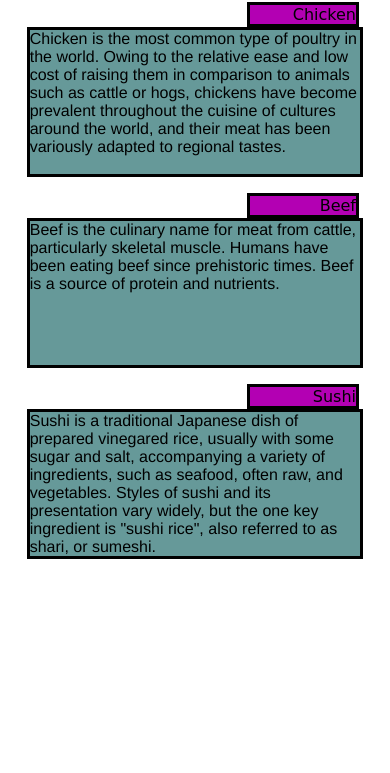
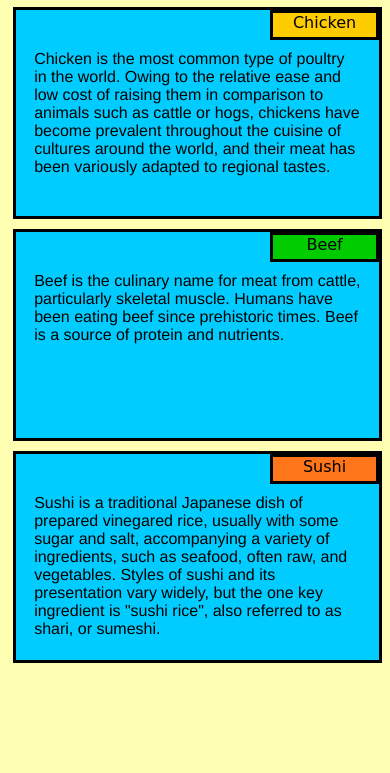
Before and after one commit to heisenberg-ayush/heisenberg-ayush.github.io, a plain HTML site: page index.html in a window 390 px wide. Shown: the part 71-844 px from the top of the page. Drawn offline with Linux system fonts and the light colour scheme.

Commit message:
Responsive style Done

```diff
--- /dev/null
+++ b/css/stylesheet.css
@@ -0,0 +1,200 @@
+/**************** Base styles ****************/
+		*{
+			box-sizing: border-box;
+			background-color: #ffffb3;
+		}
+		h1{
+			margin-bottom: 15px;
+			text-align: center;
+		}
+		p{
+			position: relative;		background-color: #00ccff;
+			font-family: Helvetica;
+			color: black;
+			width: 90%;
+			height: 150px;
+			margin-top: auto;
+			margin-right: auto;
+			margin-left: auto;
+			overflow: hidden;
+		}
+		section{
+			text-align: left;
+			border: 3px solid black;
+			background-color: #00ccff;
+			margin-bottom: 5px;
+			margin-left: 5px;
+			margin-top: 5px;
+		}
+		.chicken{
+			border: 3px solid black;
+			position: relative;
+			background-color: #ffcc00;
+			font-family: cursive;
+			color: black;
+			width: 30%;
+			height: 30px;
+			text-align: center;
+			margin-top: auto;
+			margin-bottom: 10px;
+			margin-left: auto;
+		}
+		.shushi{
+			border: 3px solid black;
+			position: relative;
+			background-color: #ff751a;
+			font-family: cursive;
+			color: black;
+			width: 30%;
+			height: 30px;
+			text-align: center;
+			margin-top: auto;
+			margin-bottom: 10px;
+			margin-left: auto;
+		}
+		.beef{
+			border: 3px solid black;
+			position: relative;
+			background-color: #00cc00;
+			font-family: cursive;
+			color: black;
+			width: 30%;
+			height: 30px;
+			text-align: center;
+			margin-top: auto;
+			margin-bottom: 10px;
+			margin-left: auto;
+		}
+		/* Simple Responsive Framework. */
+		.row{
+			width: 100%;
+		}
+		/********** Large devices only **********/
+		@media (min-width: 992px){
+			.col-lg-1, .col-lg-2, .col-lg-3, .col-lg-4, .col-lg-5, .col-lg-6, .col-lg-7, .col-lg-8, .col-lg-9, .col-lg-10, .col-lg-11, .col-lg-12
+			{
+				float: left;
+			}
+			.col-lg-1{
+				width: 8.33%;
+			}
+			.col-lg-2{
+				width: 16.66%;
+			}
+			.col-lg-3{
+				width: 25%;
+			}
+			.col-lg-4{
+				width: 33%;
+			}
+			.col-lg-5{
+				width: 41.66%;
+			}
+			.col-lg-6{
+				width: 50%;
+			}
+			.col-lg-7{
+				width: 58.33%;
+			}
+			.col-lg-8{
+				width: 66.66%;
+			}
+			.col-lg-9{
+				width: 74.99%;
+			}
+			.col-lg-10{
+				width: 83.33%;
+			}
+			.col-lg-11{
+				width: 91.66%;
+			}
+			.col-lg-12{
+				width: 100%;
+			}
+		}
+		/********** Medium devices only **********/
+		@media (min-width: 768px) and (max-width: 991px){
+			.col-md-1, .col-md-2, .col-md-3, .col-md-4, .col-md-5, .col-md-6, .col-md-7, .col-md-8, .col-md-9, .col-md-10, .col-md-11, .col-md-12
+			{
+				float: left;
+			}
+			.col-md-1{
+				width: 8.33%;
+			}
+			.col-md-2{
+				width: 16.66%;
+			}
+			.col-md-3{
+				width: 25%;
+			}
+			.col-md-4{
+				width: 33%;
+			}
+			.col-md-5{
+				width: 41.66%;
+			}
+			.col-md-6{
+				width: 50%;
+			}
+			.col-md-7{
+				width: 58.33%;
+			}
+			.col-md-8{
+				width: 66.66%;
+			}
+			.col-md-9{
+				width: 74.99%;
+			}
+			.col-md-10{
+				width: 83.33%;
+			}
+			.col-md-11{
+				width: 91.66%;
+			}
+			.col-md-12{
+				width: 100%;
+			}
+		}
+		/********** Mobile devices only **********/
+		@media (max-width: 767px){
+			.col-mb-1, .col-mb-2, .col-mb-3, .col-mb-4, .col-mb-5, .col-mb-6, .col-mb-7, .col-mb-8, .col-mb-9, .col-mb-10, .col-mb-11, .col-mb-12
+			{
+				float: left;
+			}
+			.col-mb-1{
+				width: 8.33%;
+			}
+			.col-mb-2{
+				width: 16.66%;
+			}
+			.col-mb-3{
+				width: 25%;
+			}
+			.col-mb-4{
+				width: 33%;
+			}
+			.col-mb-5{
+				width: 41.66%;
+			}
+			.col-mb-6{
+				width: 50%;
+			}
+			.col-mb-7{
+				width: 58.33%;
+			}
+			.col-mb-8{
+				width: 66.66%;
+			}
+			.col-mb-9{
+				width: 74.99%;
+			}
+			.col-mb-10{
+				width: 83.33%;
+			}
+			.col-mb-11{
+				width: 91.66%;
+			}
+			.col-mb-12{
+				width: 100%;
+			}
+		}
--- a/index.html
+++ b/index.html
@@ -4,194 +4,23 @@
 	<meta charset="utf-8">
 	<meta name="viewport" content="width=device-width, initial-scale=1">
 	<title>Responsive Layout</title>
-	<style>
-		/********** Base styles **********/
-
-		*{
-			box-sizing: border-box;
-		}
-		h1{
-			margin-bottom: 15px;
-			text-align: center;
-		}
-		p{
-			border: 3px solid black;
-			position: relative;
-			background-color: #669999;
-			font-family: Helvetica;
-			color: black;
-			width: 90%;
-			height: 150px;
-			margin-top: auto;
-			margin-right: auto;
-			margin-left: auto;
-		}
-		.inner{
-			border: 3px solid black;
-			position: relative;
-			background-color: #b300b3;
-			font-family: cursive;
-			color: black;
-			width: 30%;
-			height: 25px;
-			text-align: right;
-			margin-top: auto;
-			margin-right: 23px;
-			margin-left: auto;
-
-		}
-		/* Simple Responsive Framework. */
-		.row{
-			width: 100%;
-		}
-		/********** Large devices only **********/
-		@media (min-width: 992px){
-			.col-lg-1, .col-lg-2, .col-lg-3, .col-lg-4, .col-lg-5, .col-lg-6, .col-lg-7, .col-lg-8, .col-lg-9, .col-lg-10, .col-lg-11, .col-lg-12
-			{
-				float: left;
-
-			}
-			.col-lg-1{
-				width: 8.33%;
-			}
-			.col-lg-2{
-				width: 16.66%;
-			}
-			.col-lg-3{
-				width: 25%;
-			}
-			.col-lg-4{
-				width: 33%;
-			}
-			.col-lg-5{
-				width: 41.66%;
-			}
-			.col-lg-6{
-				width: 50%;
-			}
-			.col-lg-7{
-				width: 58.33%;
-			}
-			.col-lg-8{
-				width: 66.66%;
-			}
-			.col-lg-9{
-				width: 74.99%;
-			}
-			.col-lg-10{
-				width: 83.33%;
-			}
-			.col-lg-11{
-				width: 91.66%;
-			}
-			.col-lg-12{
-				width: 100%;
-			}
-		}
-		/********** Medium devices only **********/
-		@media (min-width: 768px) and (max-width: 991px){
-			.col-md-1, .col-md-2, .col-md-3, .col-md-4, .col-md-5, .col-md-6, .col-md-7, .col-md-8, .col-md-9, .col-md-10, .col-md-11, .col-md-12
-			{
-				float: left;
-
-
-			}
-			.col-md-1{
-				width: 8.33%;
-			}
-			.col-md-2{
-				width: 16.66%;
-			}
-			.col-md-3{
-				width: 25%;
-			}
-			.col-md-4{
-				width: 33%;
-			}
-			.col-md-5{
-				width: 41.66%;
-			}
-			.col-md-6{
-				width: 50%;
-			}
-			.col-md-7{
-				width: 58.33%;
-			}
-			.col-md-8{
-				width: 66.66%;
-			}
-			.col-md-9{
-				width: 74.99%;
-			}
-			.col-md-10{
-				width: 83.33%;
-			}
-			.col-md-11{
-				width: 91.66%;
-			}
-			.col-md-12{
-				width: 100%;
-			}
-		}
-		/********** Mobile devices only **********/
-		@media (max-width: 767px){
-			.col-mb-1, .col-mb-2, .col-mb-3, .col-mb-4, .col-mb-5, .col-mb-6, .col-mb-7, .col-mb-8, .col-mb-9, .col-mb-10, .col-mb-11, .col-mb-12
-			{
-				float: left;
-
-
-			}
-			.col-mb-1{
-				width: 8.33%;
-			}
-			.col-mb-2{
-				width: 16.66%;
-			}
-			.col-mb-3{
-				width: 25%;
-			}
-			.col-mb-4{
-				width: 33%;
-			}
-			.col-mb-5{
-				width: 41.66%;
-			}
-			.col-mb-6{
-				width: 50%;
-			}
-			.col-mb-7{
-				width: 58.33%;
-			}
-			.col-mb-8{
-				width: 66.66%;
-			}
-			.col-mb-9{
-				width: 74.99%;
-			}
-			.col-mb-10{
-				width: 83.33%;
-			}
-			.col-mb-11{
-				width: 91.66%;
-			}
-			.col-mb-12{
-				width: 100%;
-			}
-		}
-	</style>
+	<link rel="stylesheet" href="css/stylesheet.css">
 </head>
 <body>
 	<h1>Our Menu</h1>
 	<div class="row">
 		<div class="col-lg-4 col-md-6 col-mb-12">
-			<div class="inner">Chicken</div>
-			<p>Chicken is the most common type of poultry in the world. Owing to the relative ease and low cost of raising them in comparison to animals such as cattle or hogs, chickens have become prevalent throughout the cuisine of cultures around the world, and their meat has been variously adapted to regional tastes.</p></div>
+			<section>
+			<div class="chicken">Chicken</div>
+			<p>Chicken is the most common type of poultry in the world. Owing to the relative ease and low cost of raising them in comparison to animals such as cattle or hogs, chickens have become prevalent throughout the cuisine of cultures around the world, and their meat has been variously adapted to regional tastes.</p></section></div>
 		<div class="col-lg-4 col-md-6 col-mb-12">
-			<div class="inner">Beef</div>
-			<p>Beef is the culinary name for meat from cattle, particularly skeletal muscle. Humans have been eating beef since prehistoric times. Beef is a source of protein and nutrients.</p></div>
-		<div class="col-lg-4 col-md-6 col-mb-12">
-			<div class="inner">Sushi</div>
-			<p>Sushi is a traditional Japanese dish of prepared vinegared rice, usually with some sugar and salt, accompanying a variety of ingredients, such as seafood, often raw, and vegetables. Styles of sushi and its presentation vary widely, but the one key ingredient is "sushi rice", also referred to as shari, or sumeshi. </p></div>
+			<section>
+			<div class="beef">Beef</div>
+			<p>Beef is the culinary name for meat from cattle, particularly skeletal muscle. Humans have been eating beef since prehistoric times. Beef is a source of protein and nutrients.</p></section></div>
+		<div class="col-lg-4 col-md-12 col-mb-12">
+		    <section>
+			<div class="shushi">Sushi</div>
+			<p>Sushi is a traditional Japanese dish of prepared vinegared rice, usually with some sugar and salt, accompanying a variety of ingredients, such as seafood, often raw, and vegetables. Styles of sushi and its presentation vary widely, but the one key ingredient is "sushi rice", also referred to as shari, or sumeshi. </p></section></div>
 	</div>
 
 </body>
```
